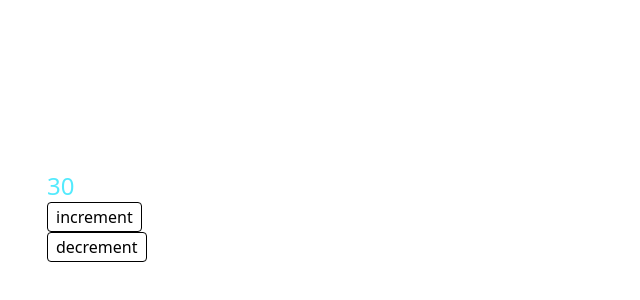
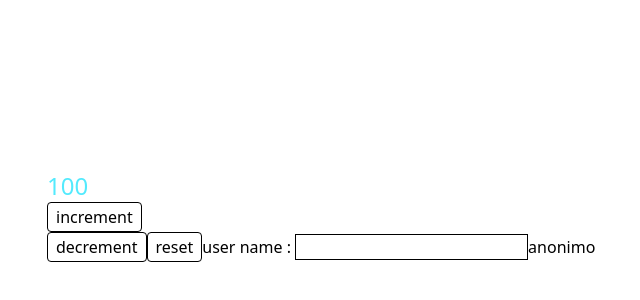
Before and after one commit to RogerJackD/next-shopping-cart, a Next.js app: page / in a window 1280 px wide. Shown: the part 230-530 px from the top of the page, without its empty margins (353-993 px from the left). Built offline with nearby package versions, Linux system fonts and the light colour scheme.

Commit message:
add userSlice && index exports

```diff
--- a/app/layout.tsx
+++ b/app/layout.tsx
@@ -2,7 +2,7 @@ import type { Metadata } from "next";
 import { Geist, Geist_Mono } from "next/font/google";
 import "./globals.css";
 
-import { Providers } from '../redux/provider';
+import { Providers } from '../redux/services/provider';
 
 const geistSans = Geist({
   variable: "--font-geist-sans",
--- a/app/page.tsx
+++ b/app/page.tsx
@@ -1,12 +1,17 @@
 'use client'
 
-import { decrement, increment } from '@/redux/features/counterSlice';
-import { useAppDistpatch, useAppSelector } from '../redux/hooks';
+import { increment, decrement, reset } from '@/redux/features/counterSlice';
+import { changeUsername } from '@/redux/features/userSlice';
+import { UseAppDistpatch, UseAppSelector } from "@/redux/services/hooks";
+
 
 export default function Home() {
 
-  const count = useAppSelector( state => state.counterReducer.counter );
-  const distpatch = useAppDistpatch();
+  const distpatch = UseAppDistpatch();
+
+  const count = UseAppSelector( (state) => state.counterReducer.value )
+
+  const userName = UseAppSelector( (state) => state.userReducer.userName )
   return (
     <>
 
@@ -31,6 +36,23 @@ export default function Home() {
         decrement
       </button>
 
+
+      <button className="border rounded px-2 py-0.5"
+        onClick={() => {
+          distpatch(reset())
+        }}>
+        reset
+      </button>
+
+      <label htmlFor="">user name : </label>
+
+      <input type="text"
+      className='border'
+      onChange={ (e) => distpatch(changeUsername(e.target.value))}/>
+
+      <span>{ userName }</span>
+
+
     </div>
     </>
   );
--- a/redux/features/counterSlice.ts
+++ b/redux/features/counterSlice.ts
@@ -1,24 +1,21 @@
-import { createSlice } from '@reduxjs/toolkit';
+import { createSlice } from "@reduxjs/toolkit";
 
 const initialState = {
-    counter : 30
-};
+        value : 100
+}
 
+const counterSlice = createSlice({
+    name : "counter",
+    initialState,
+    reducers : {
+        increment : (state) => {state.value += 1},
 
-export const counterSlice = createSlice({
-    name: "counter",
-    initialState,
-    reducers: {
-        increment: (state) =>{
-            state.counter += 1;
-        },
+        decrement : (state) => {state.value -= 1},
 
-        decrement: (state) => {
-            state.counter -= 1;
-        }
+        reset : (state) => {state.value = initialState.value }
     }
-});
+})
 
-export const { increment, decrement } = counterSlice.actions; //export funtions
+export const { increment, decrement, reset } = counterSlice.actions;
 
-export default counterSlice.reducer; //by default export!
+export default counterSlice.reducer;
--- /dev/null
+++ b/redux/features/index.ts
@@ -0,0 +1,3 @@
+
+export { default as counterReducer } from "./counterSlice";
+export { default as userReducer } from "./userSlice";
--- /dev/null
+++ b/redux/features/userSlice.ts
@@ -0,0 +1,20 @@
+import { createSlice, PayloadAction } from "@reduxjs/toolkit";
+
+const initialState = {
+    userName : 'anonimo'
+}
+
+export const userSlice = createSlice({
+    name : "user",
+    initialState,
+    reducers : {
+        changeUsername : (state, action : PayloadAction<string>) => {
+            state.userName = action.payload
+            console.log(action.type)
+        }
+    }
+})
+
+export const { changeUsername } = userSlice.actions;
+
+export default userSlice.reducer;
--- a/redux/hooks.ts
+++ /dev/null
@@ -1,5 +0,0 @@
-import { TypedUseSelectorHook, useDispatch, useSelector } from 'react-redux';
-import { AppDistpatch, RootState } from './store';
-
-export const useAppDistpatch = () => useDispatch<AppDistpatch>()
-export const useAppSelector: TypedUseSelectorHook<RootState> = useSelector;
--- /dev/null
+++ b/redux/services/hooks.ts
@@ -0,0 +1,5 @@
+import { TypedUseSelectorHook, useDispatch, useSelector } from "react-redux";
+import { AppDistpatch, RootState } from "./store";
+
+export const UseAppDistpatch = () => useDispatch<AppDistpatch>();
+export const UseAppSelector : TypedUseSelectorHook<RootState> = useSelector;
--- a/redux/provider.tsx
+++ b/redux/services/provider.tsx
@@ -8,5 +8,5 @@ interface Props { children: React.ReactNode }
 export function Providers({ children }: Props) {
   return <Provider store={ store }>
             {children}
-        </Provider>;
+         </Provider>;
 }
--- /dev/null
+++ b/redux/services/store.ts
@@ -0,0 +1,12 @@
+import { configureStore } from "@reduxjs/toolkit";
+import { counterReducer, userReducer } from "../features";
+
+export const store = configureStore({
+    reducer : {
+        counterReducer,
+        userReducer
+    }
+})
+
+export type AppDistpatch = typeof store.dispatch;
+export type RootState = ReturnType<typeof store.getState>;
--- a/redux/store.ts
+++ /dev/null
@@ -1,12 +0,0 @@
-import { configureStore } from '@reduxjs/toolkit';
-
-import counterReducer from './features/counterSlice';
-
-export const store = configureStore({
-    reducer:{
-        counterReducer
-    }
-});
-
-export type RootState = ReturnType<typeof store.getState>
-export type AppDistpatch = typeof store.dispatch
```
